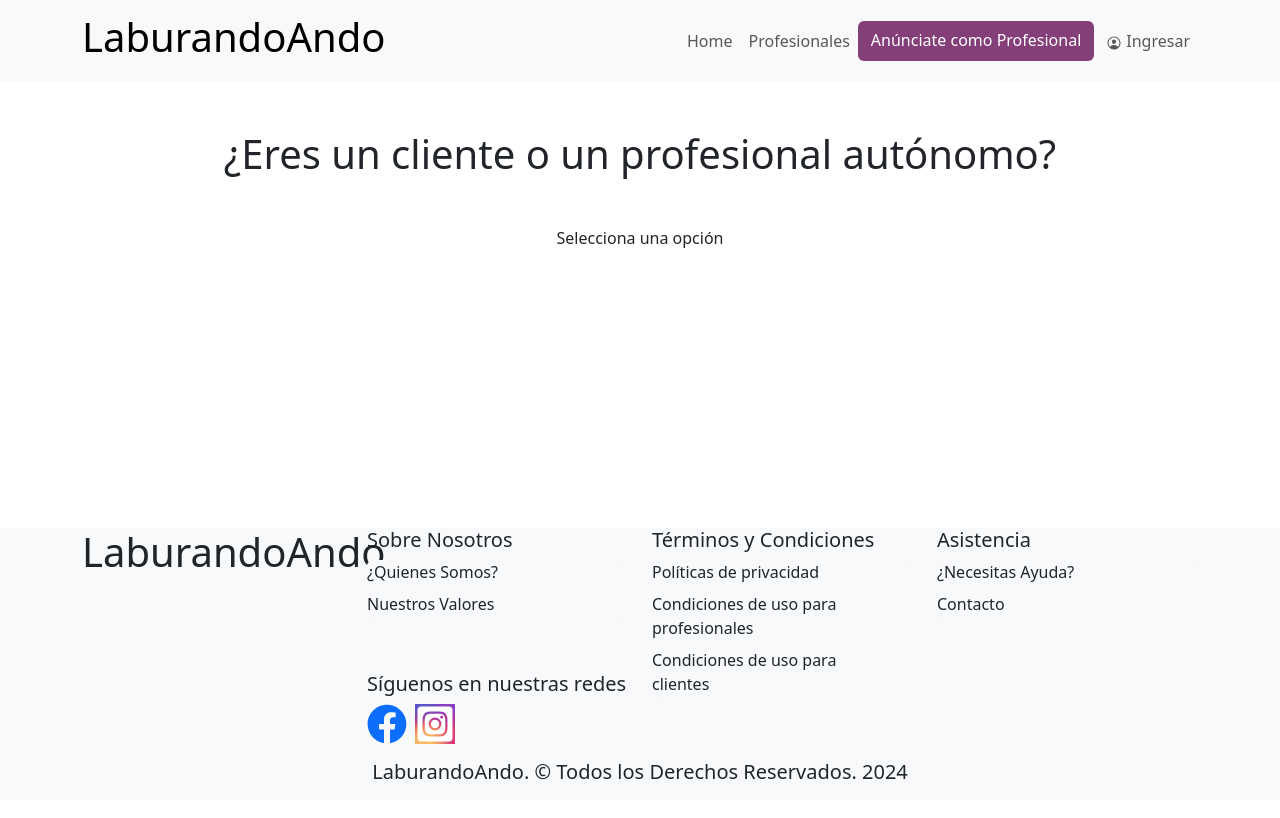
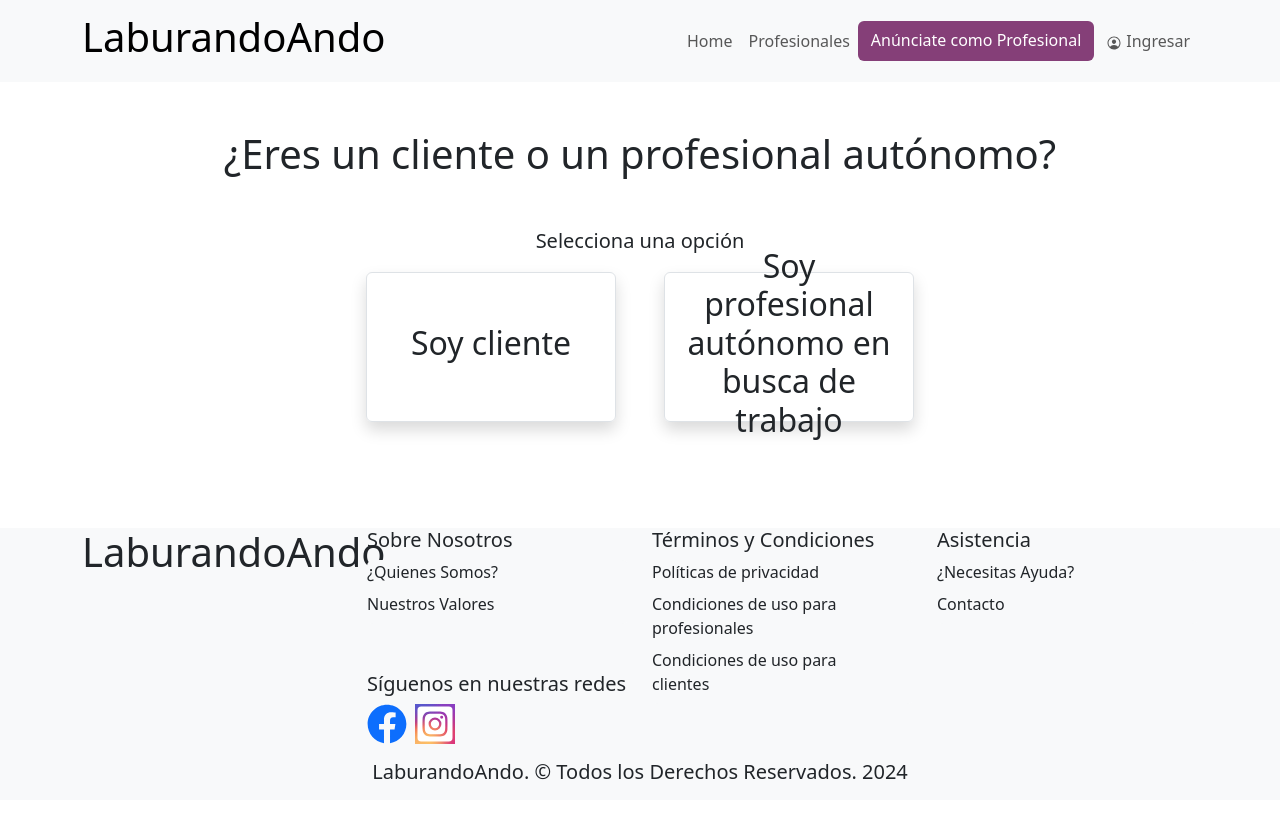
Before and after one commit to FranprzDev/LaburandoAndo, a React (Vite) app: page /registropasouno in a window 1280 px wide. Shown: the top 818 px of the page. Built offline with nearby package versions, Linux system fonts and the light colour scheme.

Commit message:
agregue contenedor flex en cp RegistroPasoUno para card de tipo de usuario, y agregue cp CardRegistroPasoUno estilizando con bootstrap y css. Añadi prop para mostrar descripcion en base a card seleccionada

```diff
--- a/src/components/RegistroPasoUno.jsx
+++ b/src/components/RegistroPasoUno.jsx
@@ -1,12 +1,17 @@
-import React from 'react';
+import "../styles/registro.css";
+import CardRegistroPasoUno from "./registro/CardRegistroPasoUno";
 
 const RegistroPasoUno = () => {
-    return (
-        <section className='container mainSection py-5 text-center'>
-            <h1 className='mb-5'>¿Eres un cliente o un profesional autónomo?</h1>
-            <p className='text-center'>Selecciona una opción</p>
-        </section>
-    );
+  return (
+    <section className="container registerStepOne mainSection py-3 py-md-5 text-center">
+      <h1 className="mb-3 mb-md-5">¿Eres un cliente o un profesional autónomo?</h1>
+      <p className="text-center fontSizeParagraph">Selecciona una opción</p>
+      <div className="d-flex flex-column flex-md-row justify-content-center gap-2 gap-md-5 align-items-center">
+        <CardRegistroPasoUno usuario={true}></CardRegistroPasoUno>
+        <CardRegistroPasoUno usuario={false}></CardRegistroPasoUno>
+      </div>
+    </section>
+  );
 };
 
 export default RegistroPasoUno;
--- /dev/null
+++ b/src/components/registro/CardRegistroPasoUno.jsx
@@ -0,0 +1,15 @@
+import React from "react";
+
+const CardRegistroPasoUno = ({ usuario }) => {
+  return (
+    <article className="cardRegister d-flex justify-content-center align-items-center border rounded-2 p-3">
+      <h2>
+        {usuario
+          ? "Soy cliente"
+          : "Soy profesional autónomo en busca de trabajo"}
+      </h2>
+    </article>
+  );
+};
+
+export default CardRegistroPasoUno;
--- /dev/null
+++ b/src/styles/registro.css
@@ -0,0 +1,39 @@
+.cardRegister {
+    width: 250px;
+    height: 150px;
+    cursor: pointer;
+    box-shadow: 0 .5rem 1rem rgba(0,0,0,.15);
+    border: 1px solid rgb(231, 228, 228);
+  }
+
+@media all and (min-width: 768px) {
+  .fontSizeParagraph {
+    font-size: 18px;
+  }
+
+  .cardRegister {
+    width: 350px;
+    height: 300px;
+    cursor: pointer;
+    box-shadow: 0 .5rem 1rem rgba(0,0,0,.15);
+  }
+}
+
+@media all and (min-width: 992px) {
+  .fontSizeParagraph {
+    font-size: 20px;
+  }
+
+  .cardRegister {
+    width: 400px;
+    height: 300px;
+    box-shadow: 0 .5rem 1rem rgba(0,0,0,.15);
+    transition: 0.7s;
+  }
+
+  .cardRegister:hover {
+    width: 400px;
+    height: 300px;
+    transition: 0.7s;
+  }
+}
```
